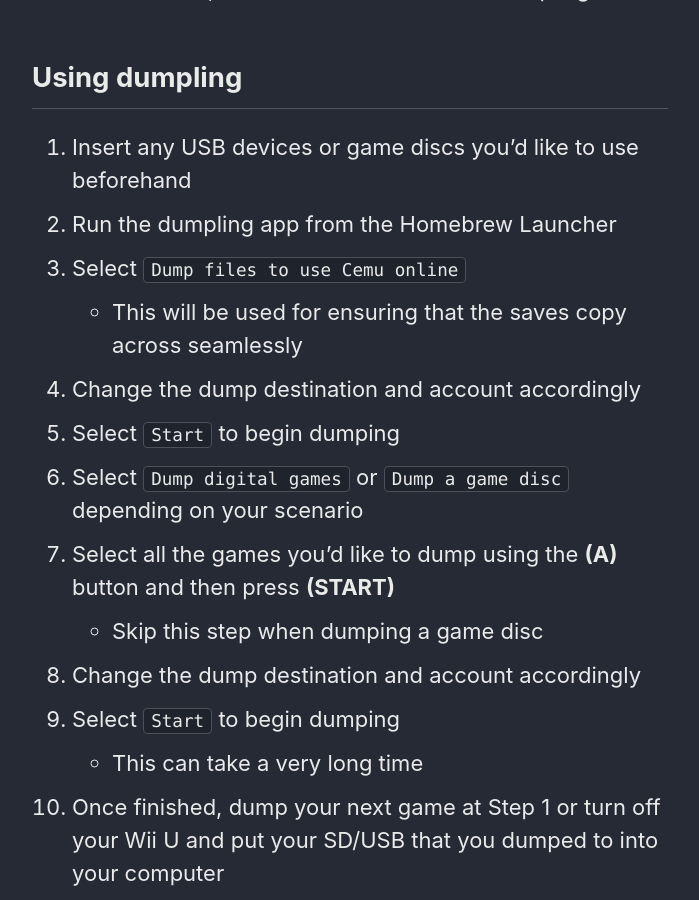
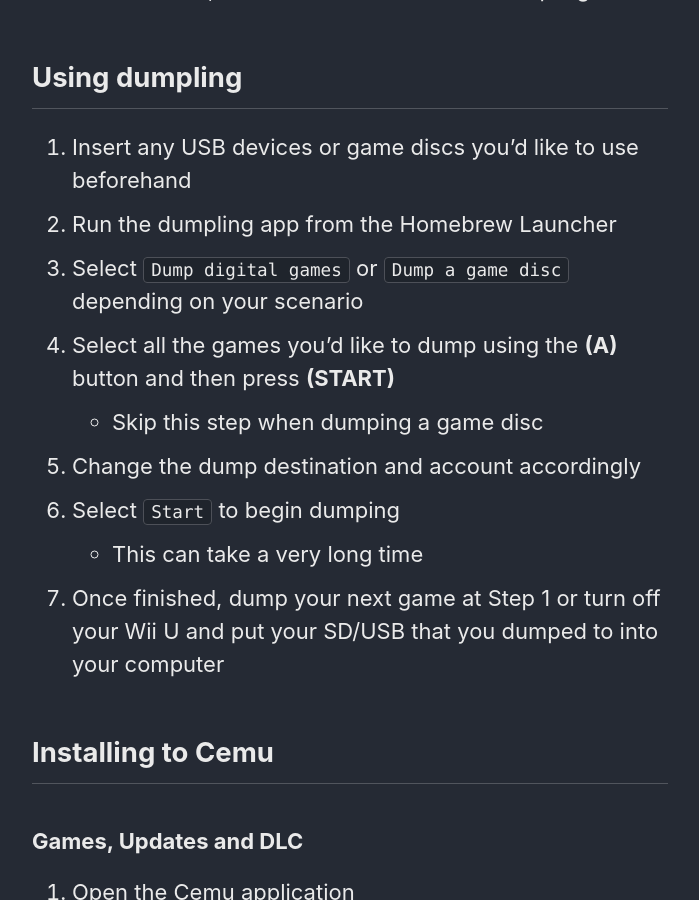
Before and after one commit to cfw-guide/cemu.cfw.guide, a Jekyll site: the page built from _pages/en_US/dumping-games.md, in a window 1280 px wide and 900 px high, scrolled down 2322 px. Shown: the whole window, without its empty margins (290-989 px from the left). Built offline with Jekyll 4.4.1, drawn with Linux system fonts in a browser that asks for light colours.

Commit message:
fixed a minimal mistake

```diff
--- a/_pages/en_US/dumping-games.md
+++ b/_pages/en_US/dumping-games.md
@@ -48,10 +48,6 @@
 
 1. Insert any USB devices or game discs you'd like to use beforehand
 1. Run the dumpling app from the Homebrew Launcher
-1. Select `Dump files to use Cemu online`
-    - This will be used for ensuring that the saves copy across seamlessly
-1. Change the dump destination and account accordingly
-1. Select `Start` to begin dumping
 1. Select `Dump digital games` or `Dump a game disc` depending on your scenario
 1. Select all the games you'd like to dump using the **(A)** button and then press **(START)**
     - Skip this step when dumping a game disc
```
